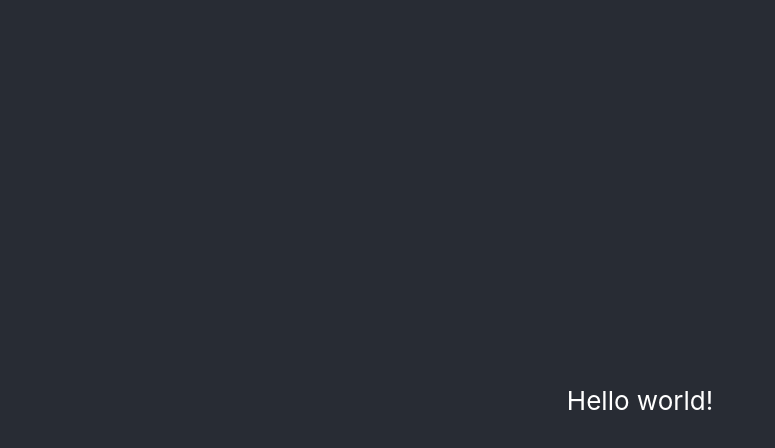
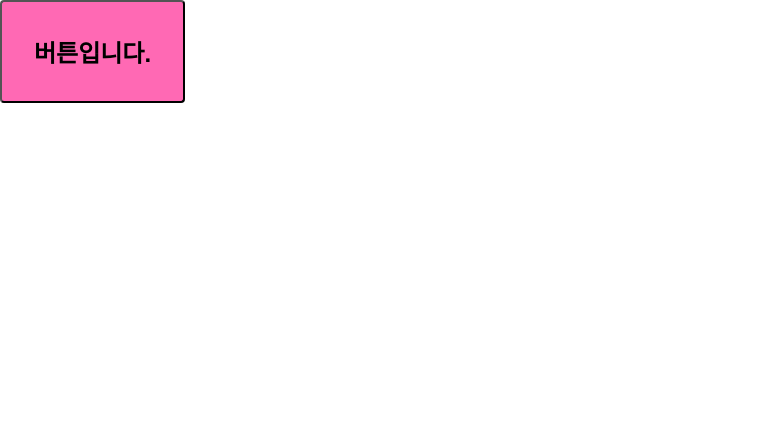
Before and after one commit to park78951/history-book, a React (Create React App) app: page / in a window 1280 px wide. Shown: the top 448 px of the page, without its empty margins (0-775 px from the left). Built offline with nearby package versions, Linux system fonts and the light colour scheme.

Commit message:
feat: Styled Button 확인

```diff
--- a/src/App.tsx
+++ b/src/App.tsx
@@ -1,13 +1,22 @@
 import React from 'react';
 import './App.css';
+import styled from "@emotion/styled";
+
+const Button = styled.button`
+  padding: 32px;
+  background-color: hotpink;
+  font-size: 24px;
+  border-radius: 4px;
+  color: black;
+  font-weight: bold;
+  &:hover {
+    color: white;
+  }
+`
 
 function App() {
   return (
-    <div className="App">
-      <header className="App-header">
-        Hello world!
-      </header>
-    </div>
+    <Button>버튼입니다.</Button>
   );
 }
 
```
Also changed, not shown: src/App.css (line endings or trailing spaces).
